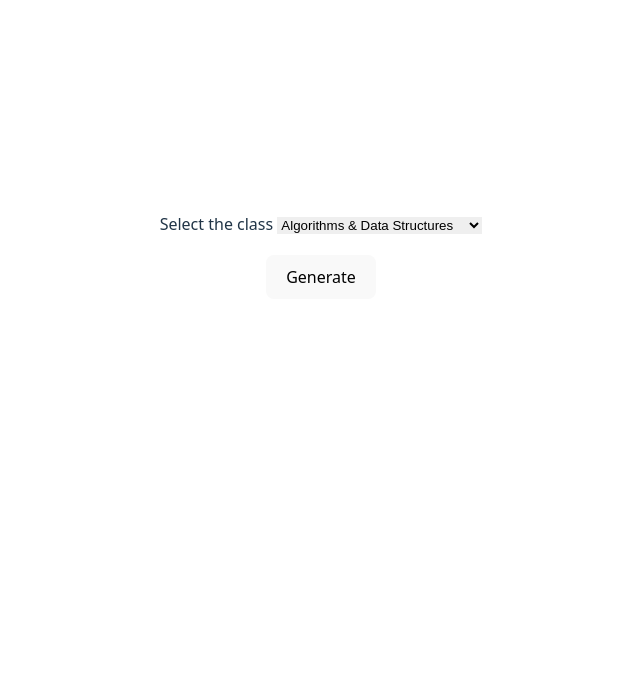
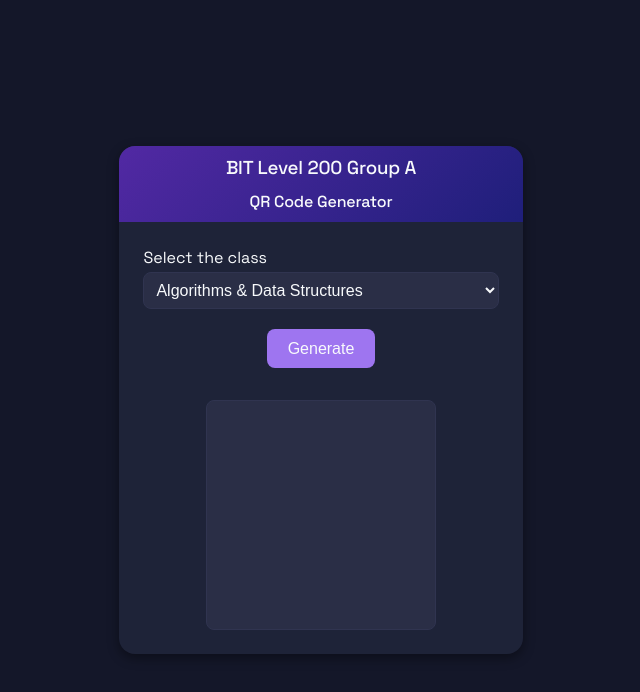
Before and after one commit to WindowsM16a/bitGrpaAttendance, a plain HTML site: page qrCode.html in a window 1280 px wide. Shown: the whole page, without its empty margins (319-959 px from the left). Drawn offline with Linux system fonts and the light colour scheme.

Commit message:
ui tweaks

```diff
--- a/main.js
+++ b/main.js
@@ -13,7 +13,7 @@ const su = {
 	password: document.querySelector("#password"),
 };
 
-const qrCodeSize = "230";
+const qrCodeSize = "200";
 
 const scriptUrl =
 	"https://script.google.com/macros/s/AKfycbzNIxEnGmKem4SNw1Eb7Bw15HCWBa09Q4uBa7oJvtDSvyJti4qZkuFOTAERqXkKEI8Y/exec";
@@ -70,6 +70,7 @@ function displayCode() {
 		const img = document.createElement("img");
 		img.src = qrUrl;
 		img.alt = "QR code for the lesson's attendance";
+		img.style.borderRadius = "0.3rem";
 		dom.imgContainer.appendChild(img);
 	});
 }
--- a/qrCode.css
+++ b/qrCode.css
@@ -1,16 +1,43 @@
 .imgContainer {
 	display: flex;
 	align-items: center;
+	justify-content: center;
 	width: 14.375rem;
 	height: 14.375rem;
-	justify-content: center;
-	margin: 3rem 0 0 0;
+	margin-top: 2rem;
+	background-color: var(--secondary);
+	border-radius: var(--radius);
+	border: 0.0625rem solid var(--border);
 }
 
-main {
-	display: flex;
-	flex-direction: column;
-	align-items: center;
-	justify-content: center;
-	gap: 0.7rem;
+select {
+	font-size: 16px;
+	padding: 0.5rem;
+	border: 0.0625rem solid var(--input);
+	border-radius: var(--radius);
+	background-color: var(--secondary);
+	color: var(--secondary-foreground);
+	width: 100%;
 }
+
+#generate {
+	border-radius: 0.5rem;
+	border: 0.0625rem solid transparent;
+	padding: 0.6em 1.2em;
+	font-size: 1em;
+	font-weight: 500;
+	background-color: var(--primary);
+	color: var(--primary-foreground);
+	cursor: pointer;
+	margin: 0.25rem 0 0 0;
+	transition: border-color 0.25s;
+}
+
+#generate:hover {
+	border-color: #646cff;
+}
+
+#generate:focus,
+#generate:focus-visible {
+	outline: 0.25rem auto var(--ring);
+}
--- a/qrCode.html
+++ b/qrCode.html
@@ -3,15 +3,23 @@
 	<head>
 		<meta charset="UTF-8" />
 		<meta name="viewport" content="width=device-width, initial-scale=1.0" />
-		<title>Qr Code</title>
+		<title>QR Code</title>
 		<link rel="stylesheet" href="./style.css" />
 		<link rel="stylesheet" href="./qrCode.css" />
 	</head>
 	<body>
-		<main>
-			<label for="class"
-				>Select the class
-				<select name="class" id="class">
+		<main class="page-container">
+			<div class="card-container fade-in">
+				<div class="title-wrapper">
+					<div class="title auth-gradient">
+						<h3>BIT Level 200 Group A</h3>
+						<h4>QR Code Generator</h4>
+					</div>
+				</div>
+				<form id="form">
+					<label for="class">
+						<span>Select the class</span>
+						<select name="class" id="class" required>
 							<option value="Algorithms & Data Structures">
 								Algorithms & Data Structures
 							</option>
@@ -21,14 +29,16 @@
 							<option value="Digital Computer Design">
 								Digital Computer Design
 							</option>
-					<option value="Database Concepts ">Database Concepts</option>
+							<option value="Database Concepts">Database Concepts</option>
 							<option value="Entrepreneurship & E-business">
 								Entrepreneurship & E-business
 							</option>
 						</select>
 					</label>
-			<button id="generate">Generate</button>
+					<button type="submit" id="generate">Generate</button>
+				</form>
 				<div class="imgContainer"></div>
+			</div>
 		</main>
 		<script src="./main.js"></script>
 	</body>
--- a/style.css
+++ b/style.css
@@ -1,67 +1,151 @@
+@import url("https://fonts.googleapis.com/css2?family=Space+Grotesk:wght@300;400;500;600;700&display=swap");
+
 :root {
-	font-family: system-ui, Helvetica, Arial, sans-serif;
+	--background: hsl(232, 35%, 12%);
+	--foreground: hsl(210, 40%, 98%);
+	--card: hsl(230, 30%, 17%);
+	--card-foreground: hsl(210, 40%, 98%);
+	--popover: hsl(230, 30%, 17%);
+	--popover-foreground: hsl(210, 40%, 98%);
+	--primary: hsl(260, 80%, 70%);
+	--primary-foreground: hsl(210, 40%, 98%);
+	--secondary: hsl(232, 25%, 22%);
+	--secondary-foreground: hsl(210, 40%, 98%);
+	--muted: hsl(232, 25%, 22%);
+	--muted-foreground: hsl(215, 20%, 75%);
+	--accent: hsl(260, 60%, 55%);
+	--accent-foreground: hsl(210, 40%, 98%);
+	--destructive: hsl(0, 84%, 60%);
+	--destructive-foreground: hsl(210, 40%, 98%);
+	--border: hsl(232, 25%, 25%);
+	--input: hsl(232, 25%, 25%);
+	--ring: hsl(260, 80%, 70%);
+	--radius: 0.5rem;
+	font-family: "Space Grotesk", system-ui, sans-serif;
+	color: var(--foreground);
+	background-color: var(--background);
+	scroll-behavior: smooth;
 	line-height: 1.5;
 	font-weight: 400;
-
-	color-scheme: light dark;
-	color: rgba(255, 255, 255, 0.87);
-	background-color: #242424;
-
-	font-synthesis: none;
-	text-rendering: optimizeLegibility;
-	-webkit-font-smoothing: antialiased;
-	-moz-osx-font-smoothing: grayscale;
 }
 
 * {
-	border: 0;
+	margin: 0;
 	padding: 0;
-	margin: 0;
-}
-
-a {
-	font-weight: 500;
-	color: #646cff;
-	text-decoration: inherit;
-}
-a:hover {
-	color: #535bf2;
+	box-sizing: border-box;
+	border-color: var(--border);
 }
 
 body {
-	margin: 0;
+	width: 100vw;
+	height: 100vh;
+	display: flex;
+	justify-content: center;
+	align-items: center;
+	background-color: var(--background);
+	color: var(--foreground);
+	font-family: "Space Grotesk", system-ui, sans-serif;
+}
+
+h1,
+h2,
+h3,
+h4,
+h5,
+h6 {
+	font-weight: 500;
+	letter-spacing: -0.01em;
+}
+
+input,
+#login {
+	font-family: "Space Grotesk", system-ui, sans-serif;
+}
+
+input:focus {
+	outline: 0.05rem auto var(--ring);
+}
+
+label {
+	display: flex;
+	flex-direction: column;
+	gap: 0.15rem;
+	width: 100%;
+}
+
+#login {
+	border-radius: 8px;
+	border: 1px solid transparent;
+	padding: 0.6em 1.2em;
+	font-size: 1em;
+	font-weight: 500;
+	background-color: var(--primary);
+	width: 100%;
+	color: var(--primary-foreground);
+	cursor: pointer;
+	transition: border-color 0.25s;
+}
+
+#login:hover {
+	border-color: #646cff;
+}
+
+#login:focus,
+#login:focus-visible {
+	outline: 0.025rem auto var(--ring);
+}
+
+/* Custom Components */
+
+.auth-gradient {
+	background: linear-gradient(135deg, hsl(260, 60%, 40%), hsl(240, 60%, 30%));
+	padding: 0.5rem 0;
+}
+
+.page-container {
+	min-height: 100vh;
+	width: 30rem;
+	padding: 1rem;
 	display: flex;
 	align-items: center;
 	justify-content: center;
-	min-width: 320px;
-	min-height: 100vh;
+	background-color: var(--background);
 }
 
-h1 {
-	font-size: 3.2em;
-	line-height: 1.1;
+.title-wrapper {
+	width: calc(100% + 3rem);
+	margin: -1.5rem;
+	margin-bottom: 1rem;
+	border-top-left-radius: 1rem;
+	border-top-right-radius: 1rem;
+	overflow: hidden;
 }
 
-button {
-	border-radius: 8px;
-	border: 1px solid transparent;
-	padding: 0.6em 1.2em;
-	margin: 0.5rem 0 0 0;
-	align-self: center;
-	font-size: 1em;
-	font-weight: 500;
-	font-family: inherit;
-	background-color: #1a1a1a;
-	cursor: pointer;
-	transition: border-color 0.25s;
+.card-container {
+	width: clamp(300px, 90%, 900px);
+	background-color: var(--card);
+	border-radius: 1rem;
+	box-shadow: 0 4px 12px rgba(0, 0, 0, 0.4);
+	padding: 1.5rem;
+	display: flex;
+	align-items: center;
+	flex-direction: column;
 }
-button:hover {
-	border-color: #646cff;
+
+.fade-in {
+	animation: fadeIn 0.5s ease-in-out;
 }
-button:focus,
-button:focus-visible {
-	outline: 4px auto -webkit-focus-ring-color;
+
+@keyframes fadeIn {
+	from {
+		opacity: 0;
+	}
+	to {
+		opacity: 1;
+	}
 }
+
+/* Minimal utility for structure */
 
 .title {
 	display: flex;
@@ -72,26 +156,18 @@ button:focus-visible {
 
 #form {
 	display: flex;
-	gap: 0.5rem;
 	flex-direction: column;
 	align-items: center;
-	justify-content: center;
-	margin: 1rem 0 0 0;
+	gap: 1rem;
+	margin: 0.5rem 0 0 0;
+	width: 100%;
 }
 
 #form input {
 	font-size: 16px;
+	padding: 0.5rem;
+	border: 1px solid var(--input);
+	border-radius: var(--radius);
+	background-color: var(--secondary);
+	color: var(--secondary-foreground);
 }
-
-@media (prefers-color-scheme: light) {
-	:root {
-		color: #213547;
-		background-color: #ffffff;
-	}
-	a:hover {
-		color: #747bff;
-	}
-	button {
-		background-color: #f9f9f9;
-	}
-}
```
Also changed, not shown: index.html (+24 -10 lines). Lines whose indentation alone changed are shown as unchanged.
